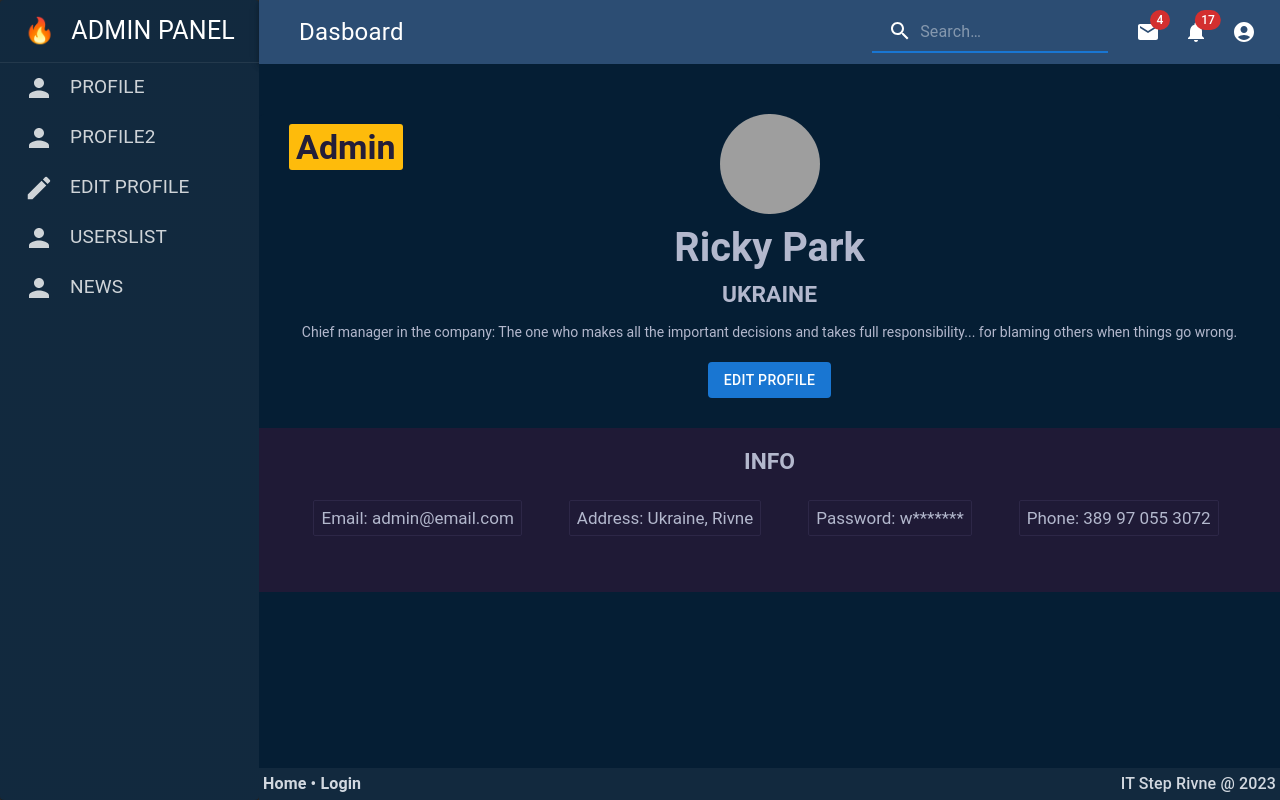
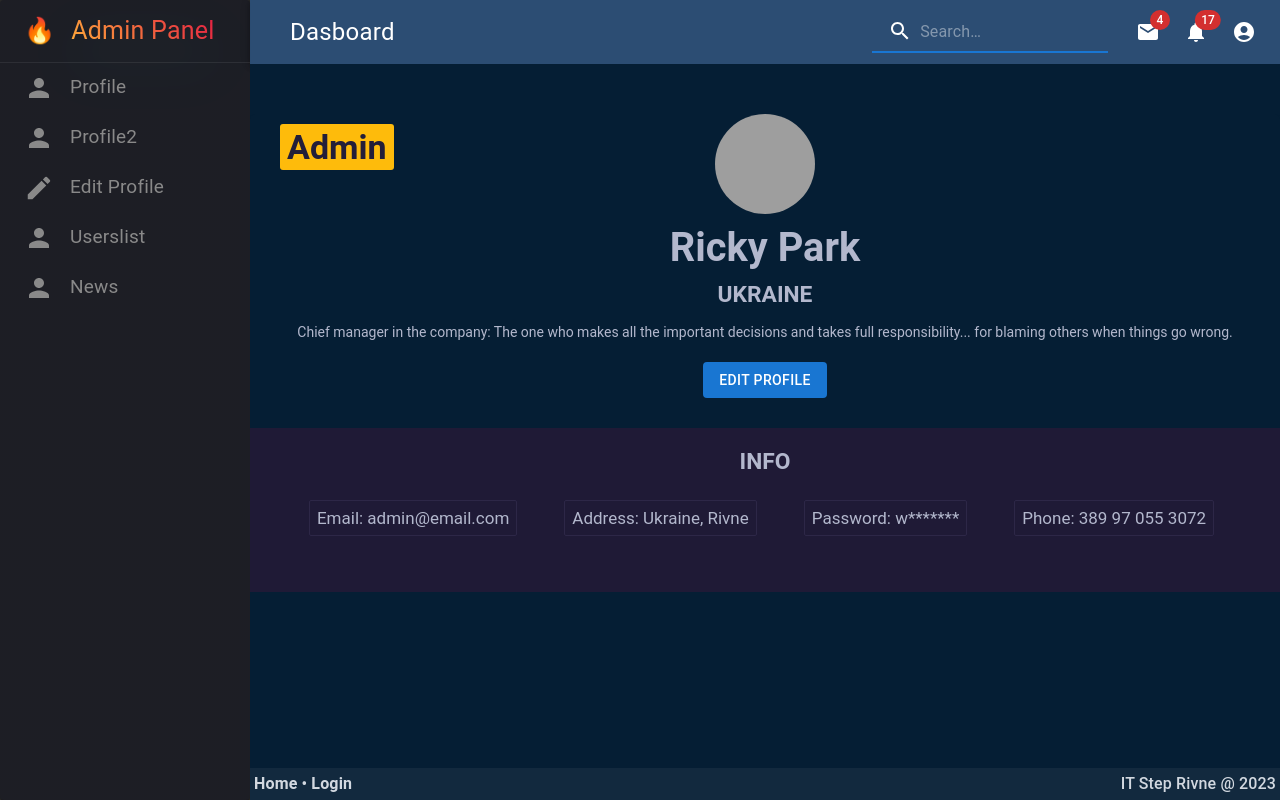
Before and after one commit to Robert-gut/admin-panel, a React (Vite) app: page /admin/profile in a window 1280 px wide. Built offline with nearby package versions, Linux system fonts and the light colour scheme; grey boxes are pictures that could not be loaded.

Commit message:
style for sidebar

```diff
--- /dev/null
+++ b/src/components/Sidebar/Sidebar.scss
@@ -0,0 +1,28 @@
+.fireNav {
+  color: #898989;
+
+  .css-15y9kc7-MuiList-root .MuiListItemButton-root {
+    padding: 0px;
+  }
+
+  .ListItemButton {
+    border-top-right-radius: 14.099px;
+    border-bottom-right-radius: 4.099px;
+  }
+  .css-6xguqr-MuiButtonBase-root-MuiListItemButton-root.Mui-selected,
+  .ListItemButton:active,
+  .ListItemButton:focus {
+    background: #e21143;
+    background: linear-gradient(60deg, #e21143, #ffb03a);
+    color: #000;
+  }
+
+  .listItemBtnFireText {
+    background-image: linear-gradient(225deg, #e21143, #ffb03a);
+    filter: drop-shadow(0 20px 30px #28d8ff33);
+    color: black;
+    -webkit-text-fill-color: transparent;
+    -webkit-background-clip: text;
+    -webkit-box-decoration-break: clone;
+  }
+}
--- a/src/components/Sidebar/Sidebar.tsx
+++ b/src/components/Sidebar/Sidebar.tsx
@@ -1,15 +1,18 @@
 import * as React from "react";
-import { Link } from "react-router-dom";
+import { Link, useNavigate } from "react-router-dom";
 import { styled, ThemeProvider, createTheme } from "@mui/material/styles";
 import Box from "@mui/material/Box";
 import Divider from "@mui/material/Divider";
 import List from "@mui/material/List";
 import ListItemButton from "@mui/material/ListItemButton";
 import ListItemIcon from "@mui/material/ListItemIcon";
+import LogoutIcon from "@mui/icons-material/Logout";
 import ListItemText from "@mui/material/ListItemText";
 import Paper from "@mui/material/Paper";
 
 import { IAdminRoute } from "../../routes";
+
+import styleSidebar from "./Sidebar.scss";
 
 const FireNav = styled(List)<{ component?: React.ElementType }>({
   "& .MuiListItemButton-root": {
@@ -26,34 +29,34 @@ const FireNav = styled(List)<{ component?: React.ElementType }>({
 });
 
 export default function Sidebar({ routes }: { routes: IAdminRoute[] }) {
+  const navigate = useNavigate()
   const [selectedIndex, setSelectedIndex] = React.useState("dashboard");
 
-  const handleListItemClick = (
-    id: string
-  ) => {
+  const handleListItemClick = (id: string) => {
     setSelectedIndex(id);
   };
 
   return (
-    <Box sx={{ height: "100%" }}>
+    <Box sx={{ styleSidebar, height: "100%" }}>
       <ThemeProvider
         theme={createTheme({
           palette: {
             mode: "dark",
             primary: { main: "rgb(102, 157, 246)" },
-            background: { paper: "rgb(5, 30, 52)" },
+            background: { paper: "#111219" },
           },
         })}
       >
         <Paper sx={{ maxWidth: 356, minWidth: 250, height: "100%" }}>
-          <FireNav component="nav" disablePadding>
-            <ListItemButton>
+          <FireNav className='fireNav' component='nav' disablePadding>
+            <ListItemButton className='listItemBtnFire' onClick={() => navigate('/admin')}>
               <ListItemIcon sx={{ fontSize: 25 }}>🔥</ListItemIcon>
               <ListItemText
-                primary="Admin Panel"
+                className='listItemBtnFireText'
+                primary='Admin Panel'
                 primaryTypographyProps={{
                   fontSize: 25,
-                  textTransform: "uppercase",
+                  textTransform: "capitalize",
                 }}
               />
             </ListItemButton>
@@ -61,10 +64,16 @@ export default function Sidebar({ routes }: { routes: IAdminRoute[] }) {
             <Box>
               {routes.map((item: IAdminRoute) => (
                 <ListItemButton
+                  className='ListItemButton'
                   component={Link}
                   to={item.layout + item.path}
                   key={item.name}
-                  sx={{ py: 0, minHeight: 50, color: "rgba(255,255,255,.8)" }}
+                  sx={{
+                    display: "flex",
+                    alignItems: "center",
+                    py: 0,
+                    minHeight: 50,
+                  }}
                   selected={selectedIndex === item.id}
                   onClick={() => handleListItemClick(item.id)}
                 >
@@ -75,7 +84,7 @@ export default function Sidebar({ routes }: { routes: IAdminRoute[] }) {
                     primary={item.name}
                     primaryTypographyProps={{
                       fontSize: 19,
-                      textTransform: "uppercase",
+                      textTransform: "initial",
                     }}
                   />
                 </ListItemButton>
--- a/src/pages/Profile/proflle.tsx
+++ b/src/pages/Profile/proflle.tsx
@@ -24,7 +24,7 @@ export default function Profile() {
       <h6>Ukraine</h6>
       <p>Chief manager in the company: The one who makes all the important decisions and takes full responsibility... for blaming others when things go wrong.</p>
       <div className="buttons">
-        <Link to={"/Userslist"}>
+        <Link to={"/admin/edit"}>
     <Button variant="contained" disableElevation>
       Edit profile
     </Button>
```
